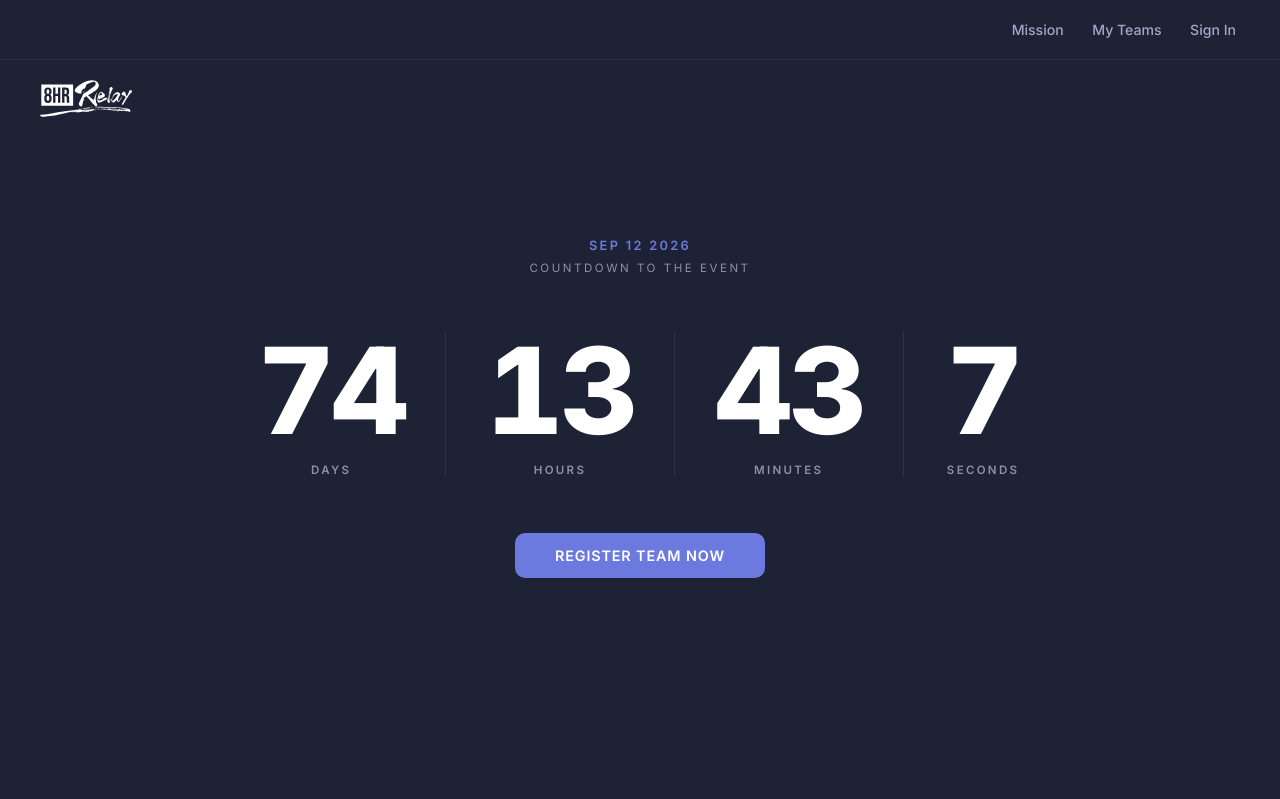
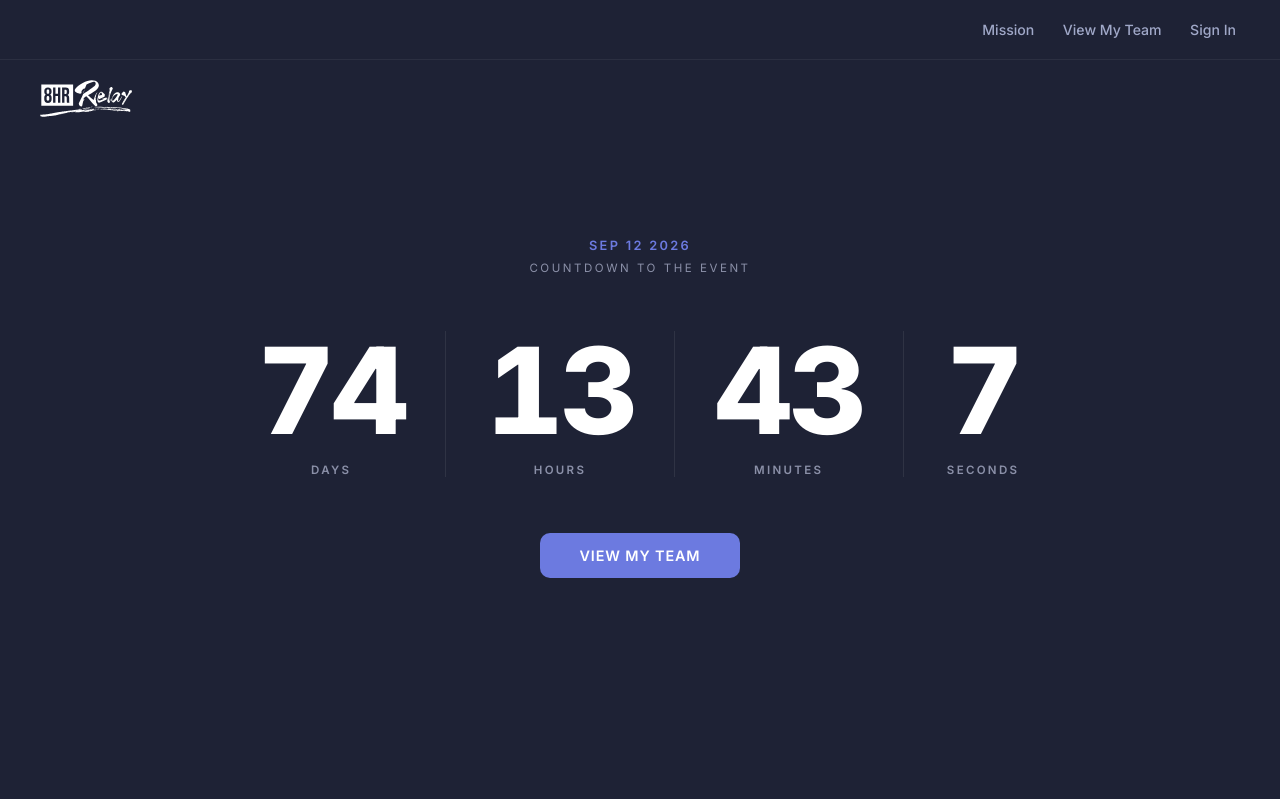
Before and after one commit to FrozenHydrant/eight-hour-relay-website, a Flask app: page / in a window 1280 px wide. Shown: the top 799 px of the page. Run offline with Flask 3, Linux system fonts and the light colour scheme; data that the repository does not hold is empty.

Commit message:
Runners view their own teams and prohibited from team creation

```diff
--- a/app.py
+++ b/app.py
@@ -27,12 +27,20 @@
         user_response = client.auth.get_user()
     except:
         user_response = None
+    # Initialize some info we need
     user = None
+    team_id = -1
+    is_captain = False
+    not_logged_in = True
+    # User exists
     if user_response is not None:
         user = user_response.user
+        not_logged_in = False
+        is_captain = user.user_metadata["is_captain"]
+        team_id = Data.get_enrolled_team(user.id)
 
     time_left = EVENT_DATE - dt.datetime.now()
-    return render_template("index.html", current_user=user, days=time_left.days, hours=math.floor(time_left.seconds/3600), minutes=math.ceil(time_left.seconds%3600/60), seconds=time_left.seconds%60)
+    return render_template("index.html", current_user=user, team_id=team_id, not_logged_in=not_logged_in, is_captain=is_captain, days=time_left.days, hours=math.floor(time_left.seconds/3600), minutes=math.ceil(time_left.seconds%3600/60), seconds=time_left.seconds%60)
 
 
 # Registration selection
@@ -146,7 +154,7 @@
         })
         # TODO
         new_response = Data.enroll_user_in_team(response.user.id, team_id)
-        print(Data.get_team_basic_info(team_id), "basicteaminfoo")
+        #print(Data.get_team_basic_info(team_id), "basicteaminfoo")
         #print(Data.get_team_info(team_id)["owner_id"], "istheownerid")
         basic_team_info = Data.get_team_basic_info(team_id)
         Data.create_new_basic_runner(response.user.id, email, username, basic_team_info["owner_id"])
@@ -178,7 +186,7 @@
     if user_response is not None:
         return redirect(url_for("index"))
 
-    print(request.remote_addr, "login.")
+    #print(request.remote_addr, "login.")
     input_email = request.form.get("email")
     input_password = request.form.get("password")
 
@@ -244,6 +252,10 @@
         return redirect(url_for("login"))
     user = user_response.user
 
+    # Only captains
+    if not user.user_metadata["is_captain"]:
+        return redirect(url_for("index"))
+
     return render_template("team_registration.html")
 
 
@@ -257,6 +269,10 @@
         flash("You must log in to view this page.")
         return redirect(url_for("login"))
     user = user_response.user
+
+    # Only captains
+    if not user.user_metadata["is_captain"]:
+        return redirect(url_for("index"))
 
     team_name = request.form.get("team_name")
     division = request.form.get("division")
@@ -296,6 +312,10 @@
         return redirect(url_for("login"))
     user = user_response.user
 
+    # Only captains
+    if not user.user_metadata["is_captain"]:
+        return redirect(url_for("index"))
+
     team_id = request.args.get("team_id")
     team_token = request.args.get("team_token")
 
@@ -334,20 +354,16 @@
     if team_info is None:
         return redirect(url_for("error_page"))
 
-    # Make sure we actually own the team
+    # Make sure we actually own the team OR are part of it
     owned_teams = Data.get_owned_teams(user.id)
-    if team_id not in owned_teams:
+    team_members = Data.get_members_list(team_id)
+    if team_id not in owned_teams and user.id not in team_members:
         return redirect(url_for("error_page"))
 
-    member_ids = Data.get_members_list(team_id)
-    members_info = Data.get_members_info(member_ids)
-    #print(member_ids)
-    # TODO: fix
-    #for member_id in member_ids:
-    #    u = client.auth.admin.get_user_by_id(member_id)
-    #    members.append(u)
+    #member_ids = Data.get_members_list(team_id)
+    members_info = Data.get_members_info(team_members)
 
-    return render_template("team_information.html", team=team_info, members=members_info)
+    return render_template("team_information.html", team=team_info, is_captain=user.user_metadata["is_captain"], members=members_info)
 
 
 @app.route("/team_token_reset")
@@ -366,7 +382,7 @@
     if team_id is None:
         return redirect(url_for("error_page"))
 
-    # Check if we actually have permission to modify this team
+    # Check if we actually have permission to modify this team (i.e we own it)
     owned_teams = Data.get_owned_teams(user.id)
     if team_id not in owned_teams:
         return redirect(url_for("error_page"))
@@ -389,6 +405,10 @@
         return redirect(url_for("login"))
     user = user_response.user
 
+    # Don't do it if I'm not a captain (we should not see this page)
+    if not user.user_metadata["is_captain"]:
+        return redirect(url_for("index"))
+
     teams = Data.get_owned_teams_info(user.id)
     #print(teams, "teams")
     return render_template("teams.html", username=user.user_metadata["username"], teams=teams)
--- a/data.py
+++ b/data.py
@@ -26,7 +26,7 @@
     # Creates a team and returns the ID. None if failure.
     def create_team(team_name: str, user_id: str, token: str, division: str, email: str) -> str:
         try:
-            response = Data.client.table("teams").insert({"owner_id": user_id, "encrypted_token": generate_password_hash(token), "division": division, "email": email}).execute()
+            response = Data.client.table("teams").insert({"owner_id": user_id, "encrypted_token": generate_password_hash(token), "division": division, "email": email, "paid": False}).execute()
             if response is None:
                 return None
             if len(response.data) < 1:
@@ -113,6 +113,18 @@
         return [item["user_id"] for item in response.data]
 
 
+    def get_enrolled_team(user_id: str):
+        try:
+            response = Data.client.table("enrollment").select("team_id").eq("user_id", user_id).execute()
+        except Exception as e:
+            return None
+        if response is None:
+            return None
+        if len(response.data) < 1:
+            return None
+        return response.data[0]["team_id"]
+
+
     # Given a list of member_ids, give their info from the member_info table
     def get_members_info(member_ids: list):
 
--- a/templates/index.html
+++ b/templates/index.html
@@ -13,7 +13,11 @@
       <div class="top_bar_info">
         <div class="top_bar_insides">
         <a href="#about">Mission</a>
-        <a href="{{ url_for('teams') }}">My Teams</a>
+        {% if is_captain %}
+          <a href="{{ url_for('teams') }}">My Teams</a>
+        {% elif not not_logged_in %}
+          <a href="{{ url_for('team_information', team_id=team_id) }}">View My Team</a>
+        {% endif %}
         {% if current_user %}
           <a href="{{ url_for('profile') }}">Profile</a>
         {% else %}
@@ -43,9 +47,15 @@
           </div>
         </div>
       </div>
-      <a href="{{ url_for('team_registration') }}">
-        <button>Register Team Now</button>
-      </a>
+      {% if is_captain or not_logged_in %}
+        <a href="{{ url_for('team_registration') }}">
+          <button>Register Team Now</button>
+        </a>
+      {% else %}
+        <a href="{{ url_for('team_information', team_id=team_id) }}">
+          <button>View My Team</button>
+        </a>
+      {% endif %}
     </div>
 
     <div class="information">
```
Also changed, not shown: templates/team_information.html (+9 -5 lines).
